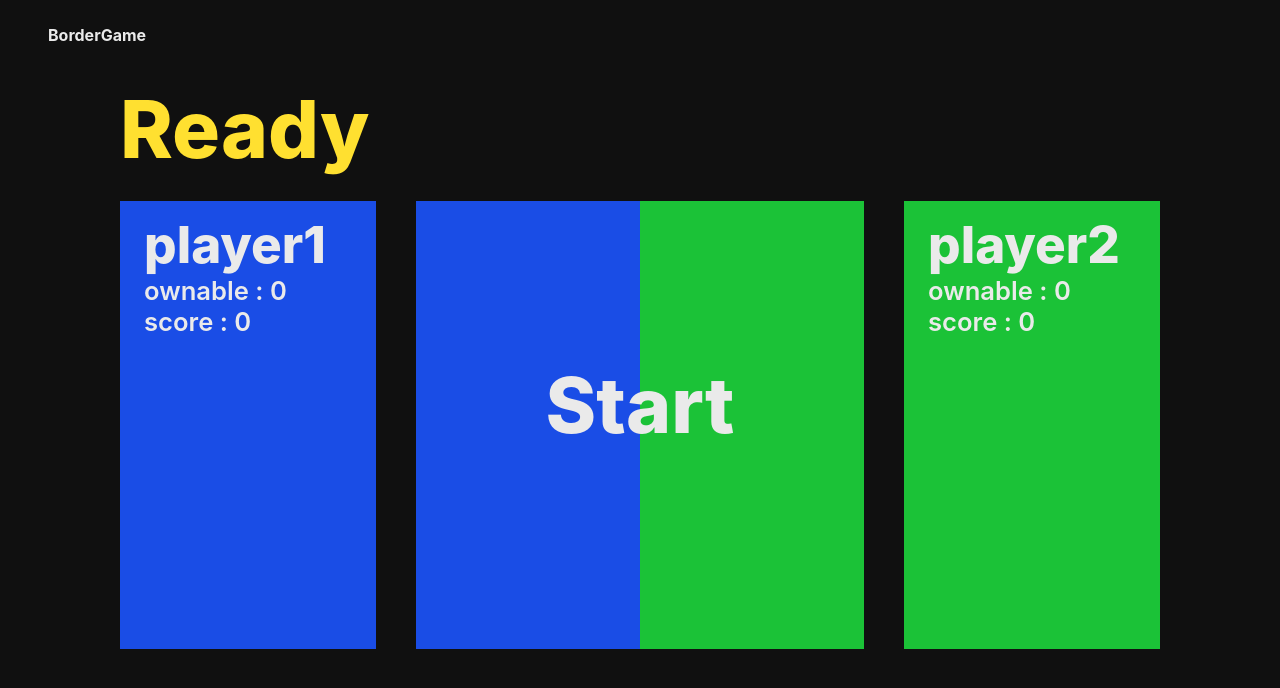
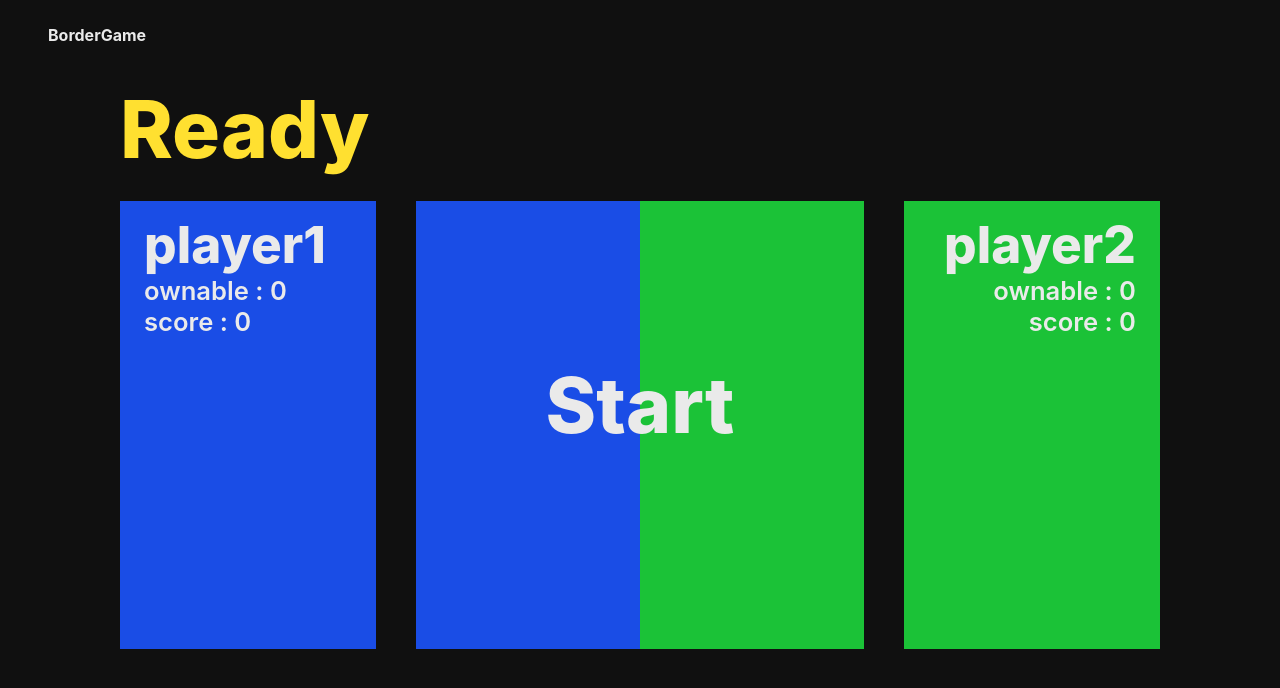
Before and after one commit to yyb02006/Boardgame, a React (Create React App) app: page / in a window 1280 px wide. Shown: the top 688 px of the page. Built offline with nearby package versions, Linux system fonts and the light colour scheme.

Commit message:
playerCard 애니메이션 추가

```diff
--- a/src/routes/Home.tsx
+++ b/src/routes/Home.tsx
@@ -9,7 +9,6 @@ import {
 	getNumArrayCommonElements,
 } from '../libs/utils';
 import { HomeProvider, useHomeContext } from './HomeContext';
-import { log } from 'console';
 
 const colors = {
 	player1: {
@@ -45,10 +44,17 @@ const colorChange = (player: 'player1' | 'player2' | 'common', name: string) =>
 `;
 
 const resultTransition = {
-	boardTransition: (name: string, seqDirection: 'reverse' | 'normal') => css`
-		@keyframes board_${name}_${seqDirection} {
+	slideIn: (
+		name: string,
+		seqDirection: 'reverse' | 'normal',
+		distance: number = -200,
+		direction: Direction = 'vertical'
+	) => css`
+		@keyframes board_${name}_${seqDirection}_${distance}_${direction} {
 			from {
-				transform: translateY(-200px);
+				transform: translate(
+					${direction === 'horizontal' ? `${distance}px, 0px` : `0px, ${distance}px`}
+				);
 				opacity: 0;
 			}
 			to {
@@ -56,7 +62,7 @@ const resultTransition = {
 				opacity: 1;
 			}
 		}
-		animation: ${`board_${name}_${seqDirection}`} 0.5s ease-in-out forwards;
+		animation: ${`board_${name}_${seqDirection}_${distance}_${direction}`} 0.5s ease-in-out forwards;
 		animation-direction: ${seqDirection};
 	`,
 	spinAndZoom: ({
@@ -188,14 +194,30 @@ const PlayerCardStyle = styled.div<PlayerCardStyleProps>`
 	background-color: ${(props) =>
 		props.$player === 'player1' ? colors.player1.noneActiveBox : colors.player2.noneActiveBox};
 	margin: ${(props) => (props.$player === 'player1' ? '0 40px 0 0' : '0 0 0 40px')};
+	font-size: 4vw;
+	position: relative;
 	padding: 12px 24px;
-	font-size: 4vw;
+	overflow: hidden;
+	text-align: ${(props) => (props.$player === 'player1' ? 'left' : 'right')};
 	h3 {
 		font-size: ${`clamp(1rem,2vw,2rem)`};
 		font-weight: 600;
 		margin: 0;
 	}
+	> .Wrapper {
+		position: relative;
+		width: 100%;
+		height: 100%;
 		> div {
+			position: absolute;
+			${(props) =>
+				props.$player === 'player1'
+					? css`
+							left: 0px;
+					  `
+					: css`
+							right: 0px;
+					  `}
 			${(props) =>
 				props.$playState === 'win'
 					? css`
@@ -204,6 +226,25 @@ const PlayerCardStyle = styled.div<PlayerCardStyleProps>`
 							align-items: center;
 					  `
 					: null}
+		}
+	}
+	& .SlideIn {
+		${(props) =>
+			resultTransition.slideIn(
+				'playerCard',
+				'normal',
+				props.$player === 'player1' ? -200 : 200,
+				'horizontal'
+			)}
+	}
+	& .SlideOut {
+		${(props) =>
+			resultTransition.slideIn(
+				'playerCard',
+				'reverse',
+				props.$player === 'player1' ? 200 : -200,
+				'horizontal'
+			)}
 	}
 	@media screen and (max-width: 1024px) {
 		margin: ${(props) => (props.$player === 'player1' ? '0 0 20px 0' : '20px 0 0 0 ')};
@@ -461,10 +502,10 @@ const BoardCoverLayout = styled.div<{ $winner: PlayerElement | undefined }>`
 	color: ${(props) => (props.$winner ? colors.common.emphaticYellow : '#eaeaea')};
 	> ${LetterOnBoard} {
 		&.SlideDown {
-			${resultTransition.boardTransition('player', 'normal')};
+			${resultTransition.slideIn('player', 'normal')};
 		}
 		&.SlideUp {
-			${resultTransition.boardTransition('player', 'reverse')};
+			${resultTransition.slideIn('player', 'reverse')};
 		}
 	}
 `;
@@ -1647,18 +1688,52 @@ const PlayerCard = ({ player }: { player: PlayerElement }) => {
 		players,
 		boxes,
 		gameState: { isPlayerWin, playState },
+		lazyPlayState,
 	} = useHomeContext();
+	const getConditions = (
+		playState: PlayState,
+		lazyPlayState: PlayState,
+		state: 'winRender' | 'notWinRender' | 'winExit' | 'notWinExit'
+	) => {
+		switch (state) {
+			case 'winRender':
+				return playState === 'win' || lazyPlayState === 'win';
+			case 'notWinRender':
+				return playState !== 'win' || lazyPlayState !== 'win';
+			case 'winExit':
+				return playState !== 'win' && lazyPlayState === 'win';
+			case 'notWinExit':
+				return playState === 'win' && lazyPlayState !== 'win';
+			default:
+				break;
+		}
+	};
 	return (
 		<PlayerCardStyle $player={player} $playState={playState}>
-			{playState === 'win' ? (
-				<div>{isPlayerWin[player] ? 'Win!' : 'Lose...'}</div>
-			) : (
-				<div>
+			{getConditions(playState, lazyPlayState, 'winRender') ? (
+				<div className="Wrapper">
+					<div
+						className={getConditions(playState, lazyPlayState, 'winExit') ? 'SlideOut' : 'SlideIn'}
+					>
+						{isPlayerWin[player] ? 'Win!' : 'Lose...'}
+					</div>
+				</div>
+			) : null}
+			{getConditions(playState, lazyPlayState, 'notWinRender') ? (
+				<div className="Wrapper">
+					<div
+						className={
+							getConditions(playState, lazyPlayState, 'notWinExit') ? 'SlideOut' : 'SlideIn'
+						}
+					>
 						{players[player].name}
 						<h3>ownable : {players[player].ownableBoxCount}</h3>
-					<h3>score : {boxes.filter((box) => box.isSurrounded && box.owner === player).length}</h3>
+						<h3>
+							score : {boxes.filter((box) => box.isSurrounded && box.owner === player).length}
+						</h3>
 					</div>
-			)}
+				</div>
+			) : null}
 		</PlayerCardStyle>
 	);
 };
@@ -1792,8 +1867,9 @@ const Board = () => {
 		gameState: { isPlayerWin, playState },
 		seconds,
 		setSeconds,
+		lazyPlayState,
+		setLazyPlayState,
 	} = useHomeContext();
-	const [lazyPlayState, setLazyPlayState] = useState<PlayState>(playState);
 	useEffect(() => {
 		const interval =
 			playState === 'playing' &&
@@ -1823,8 +1899,7 @@ const Board = () => {
 				<PlayerCard player="player1" />
 				<BoardItemsWrapper>
 					<BoardItemsContainer $currentPlayer={currentPlayer}>
-						{boxes.map((box, id) =>
-							id < 5 || id > 20 || id % 5 === 0 || id % 5 === 4 ? (
+						{boxes.map((box, id) => (
 							<Boxes
 								key={box.id}
 								$isSurrounded={box.isSurrounded}
@@ -1833,17 +1908,7 @@ const Board = () => {
 							>
 								{box.id}
 							</Boxes>
-							) : (
-								<Boxes
-									key={box.id}
-									$isSurrounded={box.isSurrounded}
-									$currentPlayer={currentPlayer}
-									$owner={box.owner}
-								>
-									{box.id}
-								</Boxes>
-							)
-						)}
+						))}
 						{/* playState와 lazyPlayState가 'playing'인 시간의 합집합 */}
 						{(playState === 'playing' || lazyPlayState === 'playing') && (
 							<BoardBordersContainer $borderDirection="column">
--- a/src/routes/HomeContext.tsx
+++ b/src/routes/HomeContext.tsx
@@ -40,6 +40,7 @@ function HomeProvider({ children }: { children: React.ReactNode }) {
 	const [boxes, setBoxes] = useState<Boxes>(initialData.initialBoxes);
 	const [gameState, setGameState] = useState<GameState>(initialData.initialGameState);
 	const [seconds, setSeconds] = useState<Seconds>(initialData.initialSeconds);
+	const [lazyPlayState, setLazyPlayState] = useState<PlayState>('ready');
 
 	const initializeIngame = () => {
 		setPlayers(initialData.initialPlayers);
@@ -64,6 +65,8 @@ function HomeProvider({ children }: { children: React.ReactNode }) {
 		setGameState,
 		seconds,
 		setSeconds,
+		lazyPlayState,
+		setLazyPlayState,
 	};
 
 	return <AppContext.Provider value={contextValue}>{children}</AppContext.Provider>;
--- a/src/typings/ContextTypes.d.ts
+++ b/src/typings/ContextTypes.d.ts
@@ -54,6 +54,8 @@ interface HomeContextType {
 	setGameState: React.Dispatch<React.SetStateAction<GameState>>;
 	seconds: Seconds;
 	setSeconds: React.Dispatch<React.SetStateAction<Seconds>>;
+	lazyPlayState: PlayState;
+	setLazyPlayState: React.Dispatch<React.SetStateAction<PlayState>>;
 }
 
 interface BorderState {
```
Lines whose indentation alone changed are shown as unchanged.
